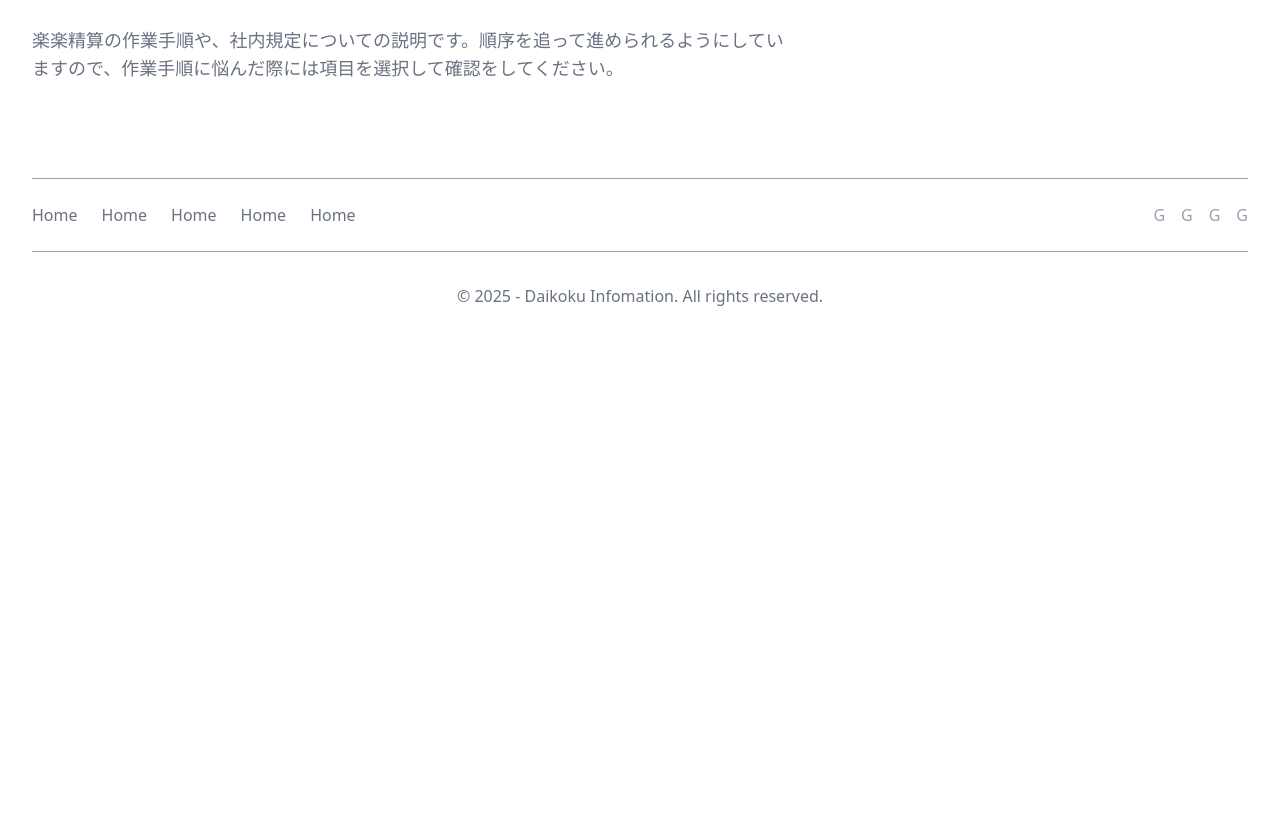
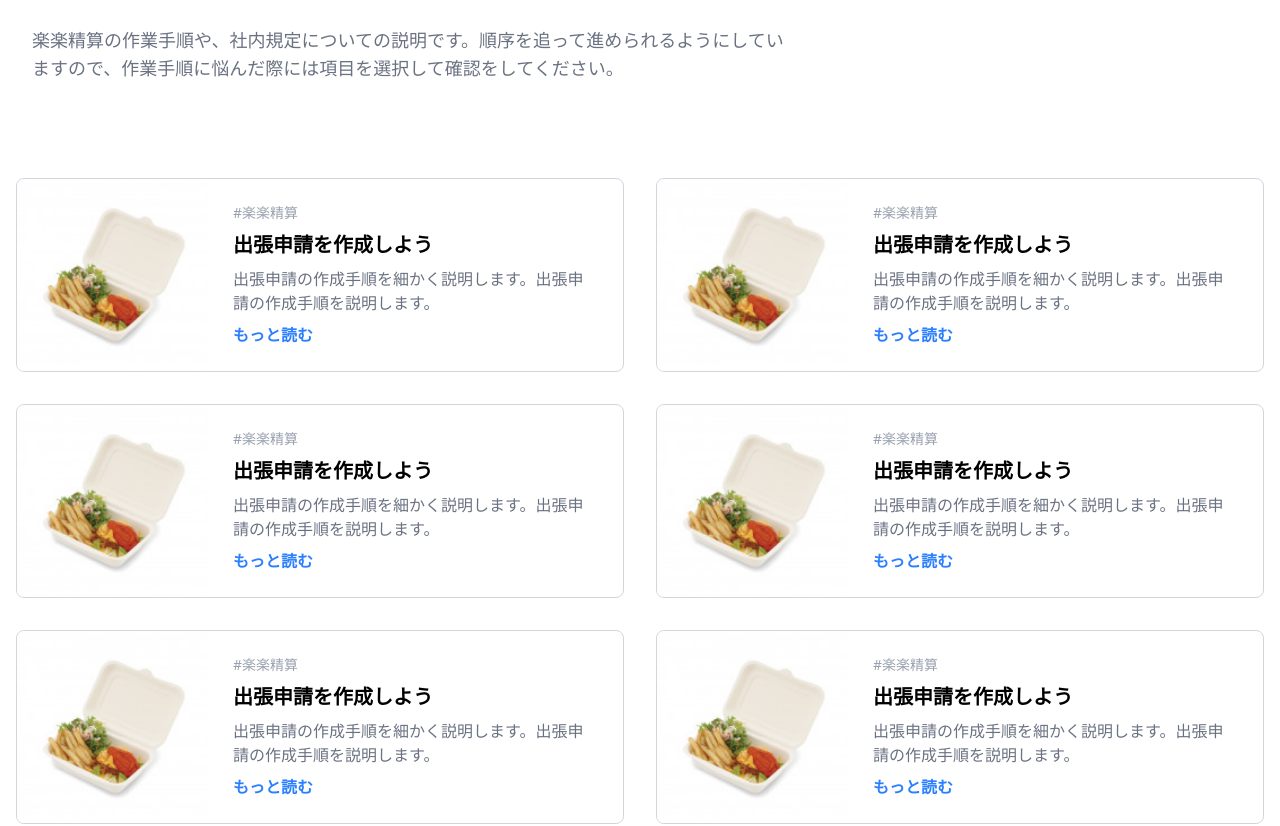
Before and after one commit to knm22mukk/daikoku-info, a Next.js app: page / in a window 1280 px wide. Shown: the part 505-1331 px from the top of the page. Before the commit the page ends 845 px from the top, so only its background shows below. Built offline with nearby package versions, Linux system fonts and the light colour scheme.

Commit message:
カードを仮作成しました

```diff
--- a/src/app/page.tsx
+++ b/src/app/page.tsx
@@ -1,4 +1,5 @@
 import { Button, IconButton } from '@/components/Button';
+import Card from '@/components/Card';
 import SectionHeader from '@/components/SectionHeader';
 
 export default function Home() {
@@ -12,6 +13,9 @@ export default function Home() {
         <IconButton />
       </div>
       <SectionHeader />
+      <div className='mx-auto max-w-screen-2xl'>
+        <Card />
+      </div>
     </main>
   );
 }
--- /dev/null
+++ b/src/components/Card.tsx
@@ -0,0 +1,60 @@
+import Image from 'next/image';
+import Link from 'next/link';
+
+const InfoCard = () => {
+  return (
+    <div className='flex flex-col items-center overflow-hidden rounded-lg border border-gray-300 md:flex-row'>
+      <Link
+        href='/'
+        className='group relative block h-48 w-full shrink-0 self-start overflow-hidden md:h-full md:w-32 lg:w-48'
+      >
+        <Image
+          src='/moldpack_mp-2.jpeg'
+          width={192}
+          height={192}
+          alt='画像の説明'
+          className='absolute inset-0 h-full w-full object-cover object-center transition duration-200 group-hover:scale-110'
+        />
+      </Link>
+      <div className='flex flex-col gap-2 p-4 lg:p-6'>
+        <span className='text-gray-400 text-sm'>#楽楽精算</span>
+        <h2 className='font-bold text-xl'>
+          <Link
+            href='/'
+            className='transition duration-100 hover:text-indigo-500 active:text-indigo-600'
+          >
+            出張申請を作成しよう
+          </Link>
+        </h2>
+
+        <p className='text-gray-500'>
+          出張申請の作成手順を細かく説明します。出張申請の作成手順を説明します。
+        </p>
+
+        <div>
+          <Link
+            href='/'
+            className='font-semibold text-blue-500 transition duration-100 hover:text-blue-600 hover:underline'
+          >
+            もっと読む
+          </Link>
+        </div>
+      </div>
+    </div>
+  );
+};
+
+export default function Card() {
+  return (
+    <div className='bg-white px-4 py-6 sm:py-8 lg:py-12'>
+      <div className='grid gap-4 sm:grid-cols-2 md:gap-6 lg:grid-cols-2 xl:grid-cols-2 xl:gap-8'>
+        {Array(6)
+          .fill(0)
+          .map((_, index) => (
+            // biome-ignore lint/suspicious/noArrayIndexKey: <explanation>
+            <InfoCard key={index} />
+          ))}
+      </div>
+    </div>
+  );
+}
```
Also changed, not shown: public/moldpack_mp-2.jpeg (added).
